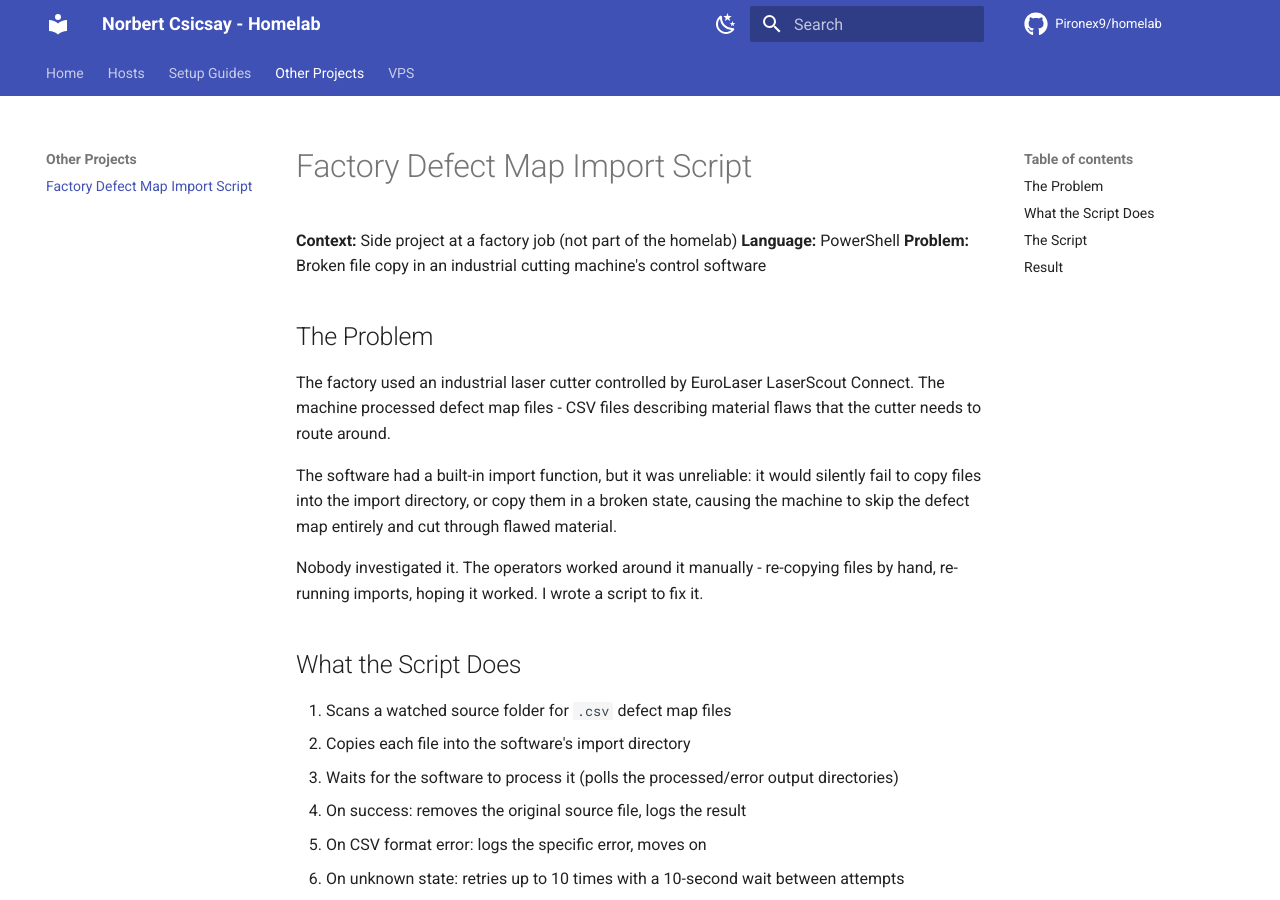
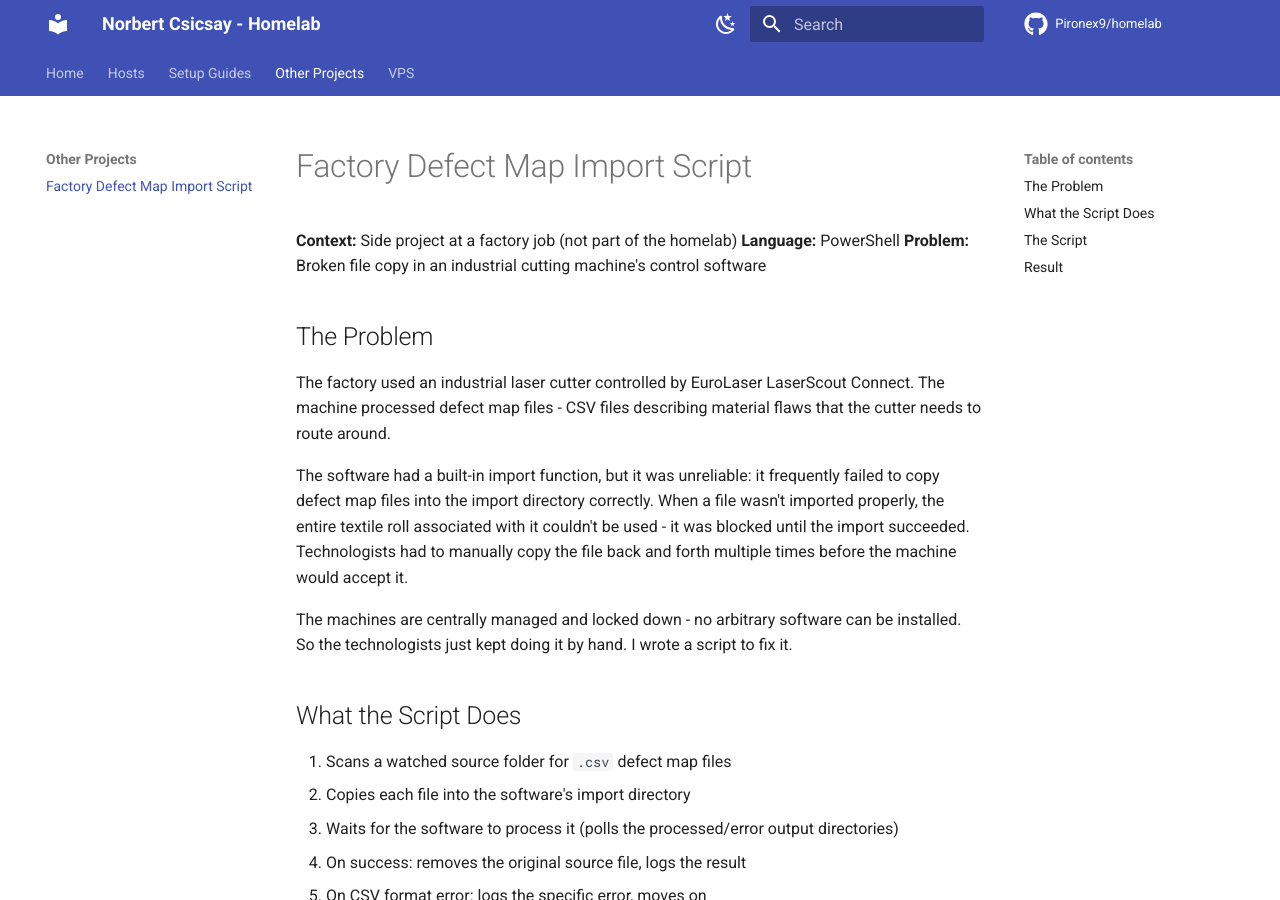
Before and after one commit to Pironex9/homelab, an MkDocs documentation site: the page built from docs/other/factory-copy-script.md, in a window 1280 px wide and 900 px high. Built offline with MkDocs 1.6.1 and Material for MkDocs 9.7.7, drawn with Linux system fonts in a browser that asks for light colours; comment, search, counter and statistics services are not loaded; some of the changed text lies outside the part shown.

Commit message:
Fix factory script doc: technologists not operators, correct failure description

```diff
--- a/docs/other/factory-copy-script.md
+++ b/docs/other/factory-copy-script.md
@@ -8,9 +8,9 @@
 
 The factory used an industrial laser cutter controlled by EuroLaser LaserScout Connect. The machine processed defect map files - CSV files describing material flaws that the cutter needs to route around.
 
-The software had a built-in import function, but it was unreliable: it would silently fail to copy files into the import directory, or copy them in a broken state, causing the machine to skip the defect map entirely and cut through flawed material.
+The software had a built-in import function, but it was unreliable: it frequently failed to copy defect map files into the import directory correctly. When a file wasn't imported properly, the entire textile roll associated with it couldn't be used - it was blocked until the import succeeded. Technologists had to manually copy the file back and forth multiple times before the machine would accept it.
 
-Nobody investigated it. The operators worked around it manually - re-copying files by hand, re-running imports, hoping it worked. I wrote a script to fix it.
+The machines are centrally managed and locked down - no arbitrary software can be installed. So the technologists just kept doing it by hand. I wrote a script to fix it.
 
 ## What the Script Does
 
@@ -93,6 +93,6 @@
 
 ## Result
 
-The script ran via Windows Task Scheduler. Operators dropped defect map files into the watched folder and the import happened automatically without manual intervention. Failed imports were flagged with `_FAILED` and logged, making them visible instead of silently skipped.
+The script ran via Windows Task Scheduler. Technologists dropped defect map files into the watched folder and the import happened automatically without manual intervention. Failed imports were flagged with `_FAILED` and logged, making them visible instead of silently skipped.
 
 Nobody asked for this. I built it because the workaround was slowing people down and the root cause was fixable.
```
